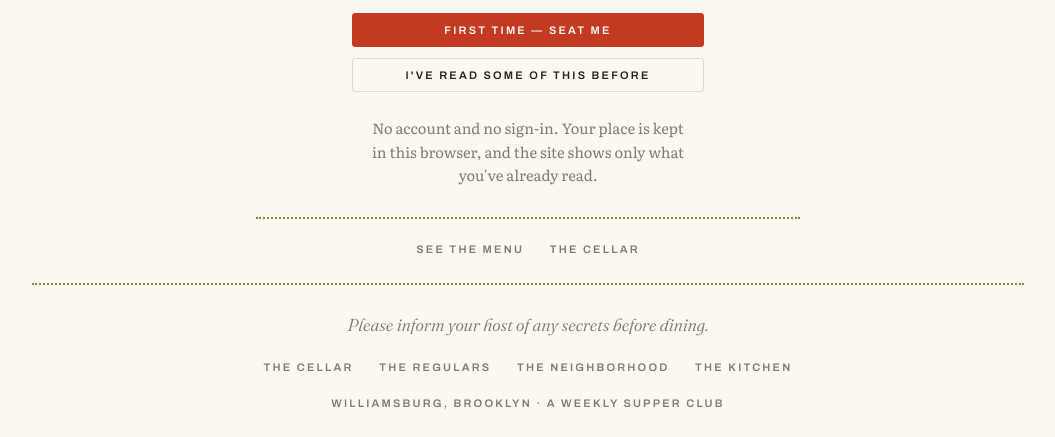
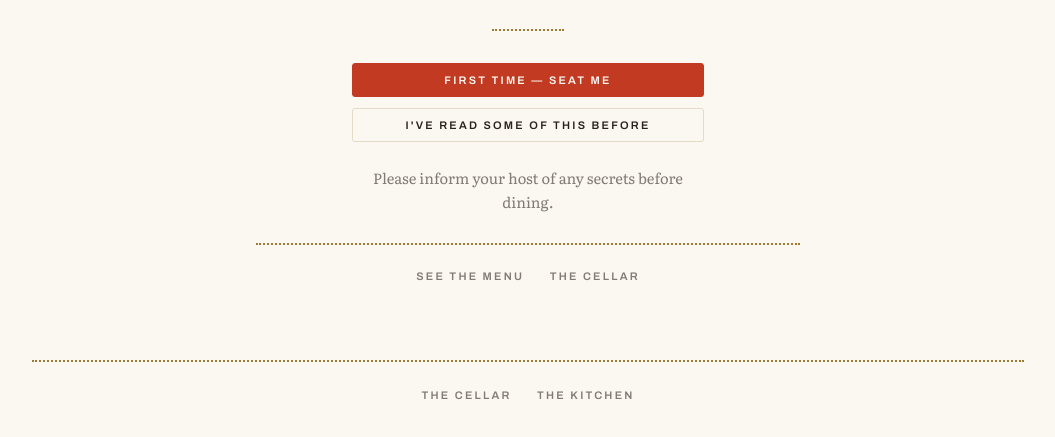
Before and after one commit to bbthorson/supper_club_secrets, an Astro site in the folder site/: page / in a window 1280 px wide. Shown: the part 371-808 px from the top of the page, without its empty margins (112-1167 px from the left). Built offline with nearby package versions, Linux system fonts and the light colour scheme; Astro itself is replaced by a stand-in of ours.

Commit message:
Quieter chrome at the door and on the book's own page
The front door explained its own mechanics — no account, place kept in
this browser — where the house line belongs. A host doesn't open with
the terms of service. The stranger panel now closes on "Please inform
your host of any secrets before dining." instead.

The seated panel's "Four courses, N chapters. Nothing spoils ahead of
you." goes too. It reassured a reader about a problem they hadn't yet
thought to have, one line above a button that says Begin.

The footer gets a `footer` prop with three levels rather than one shape
for every page. `/` takes `quiet` — the door's body now carries the
house note, so repeating it a hundred pixels lower is the same sentence
twice in one viewport. The book's page takes `lean`: the note stays, the
where-line and the two record surfaces go.

The Regulars and The Neighborhood keep their footer entry everywhere
else on purpose. Neither is in the header nav — the footer is their only
site-wide way in, so dropping them from Base outright would orphan both.

Co-Authored-By: Claude Opus 5 <noreply@anthropic.com>

```diff
--- a/site/src/components/FrontDoor.astro
+++ b/site/src/components/FrontDoor.astro
@@ -94,10 +94,7 @@ const menuHref = bookHref(book);
       </div>
     </div>
 
-    <p class="fine">
-      No account and no sign-in. Your place is kept in this browser, and the site
-      shows only what you've already read.
-    </p>
+    <p class="fine">Please inform your host of any secrets before dining.</p>
 
     <nav class="aside scs-label" aria-label="Elsewhere">
       <a href={menuHref}>See the menu</a>
@@ -122,8 +119,6 @@ const menuHref = bookHref(book);
         Not your first time?
       </button>
     </div>
-
-    <p class="fine">Four courses, {book.totalChapters} chapters. Nothing spoils ahead of you.</p>
 
     <nav class="aside scs-label" aria-label="Elsewhere">
       <a href={menuHref}>See the menu</a>
--- a/site/src/layouts/Base.astro
+++ b/site/src/layouts/Base.astro
@@ -25,6 +25,12 @@ interface Props {
   /** This page's `site.standard.document` AT-URI, when it has a record. Ties
    *  the page to its record — the other half of standard.site verification. */
   documentUri?: string | null;
+  /** How much footer a page gets. `full` is the house default. `lean` drops the
+   *  cast and the neighborhood and the where-line, for a page that is already a
+   *  destination rather than a place you pass through — the book's own page.
+   *  `quiet` drops the house note as well, for a page whose body already says it.
+   *  The cellar and the kitchen never leave: they are the way back. */
+  footer?: 'full' | 'lean' | 'quiet';
   /** Class on <body>, for a page that needs to reshape the chrome around it.
    *  Astro scopes this layout's own selectors, which out-specify a bare global
    *  rule from a page — so a page overriding `.site-main` needs a hook with
@@ -40,6 +46,7 @@ const {
   nav = true,
   ogType = 'website',
   documentUri = null,
+  footer = 'full',
   bodyClass,
 } = Astro.props;
 const site = Astro.site ?? Astro.url.origin;
@@ -115,14 +122,18 @@ const ogImage = new URL('/og.png', site);
     {
       !bare && (
         <footer class="site-footer">
-          <p class="foot-note">Please inform your host of any secrets before dining.</p>
+          {footer !== 'quiet' && (
+            <p class="foot-note">Please inform your host of any secrets before dining.</p>
+          )}
           <nav class="foot-nav scs-label" aria-label="Secondary">
             <a href="/cellar">The Cellar</a>
-            <a href="/characters">The Regulars</a>
-            <a href="/places">The Neighborhood</a>
+            {footer === 'full' && <a href="/characters">The Regulars</a>}
+            {footer === 'full' && <a href="/places">The Neighborhood</a>}
             <a href="/kitchen">The Kitchen</a>
           </nav>
-          <p class="foot-where scs-label">Williamsburg, Brooklyn · a weekly supper club</p>
+          {footer === 'full' && (
+            <p class="foot-where scs-label">Williamsburg, Brooklyn · a weekly supper club</p>
+          )}
         </footer>
       )
     }
@@ -228,6 +239,11 @@ const ogImage = new URL('/og.png', site);
     gap: 0.5rem 1.6rem;
     margin: 1.3rem 0 1.1rem;
   }
+  /* On the front door the nav is the entire footer, and the margins that held
+     it off the note and the where-line become a lean toward the top. */
+  .foot-nav:only-child {
+    margin: 0;
+  }
   .foot-nav a {
     color: var(--scs-ink-muted);
     text-decoration: none;
--- a/site/src/pages/books/[book]/index.astro
+++ b/site/src/pages/books/[book]/index.astro
@@ -14,6 +14,7 @@ const { book } = Astro.props as { book: Book };
   title={`${book.title} — Supper Club Secrets`}
   description={book.logline}
   book={book}
+  footer="lean"
 >
   <BookMenu book={book} />
 </Base>
--- a/site/src/pages/index.astro
+++ b/site/src/pages/index.astro
@@ -18,6 +18,7 @@ const book = currentBook();
   title="Supper Club Secrets"
   description="A weekly supper club in Williamsburg, and the cases that come with it."
   nav={false}
+  footer="quiet"
   bodyClass="front-door"
 >
   <FrontDoor book={book} />
```
